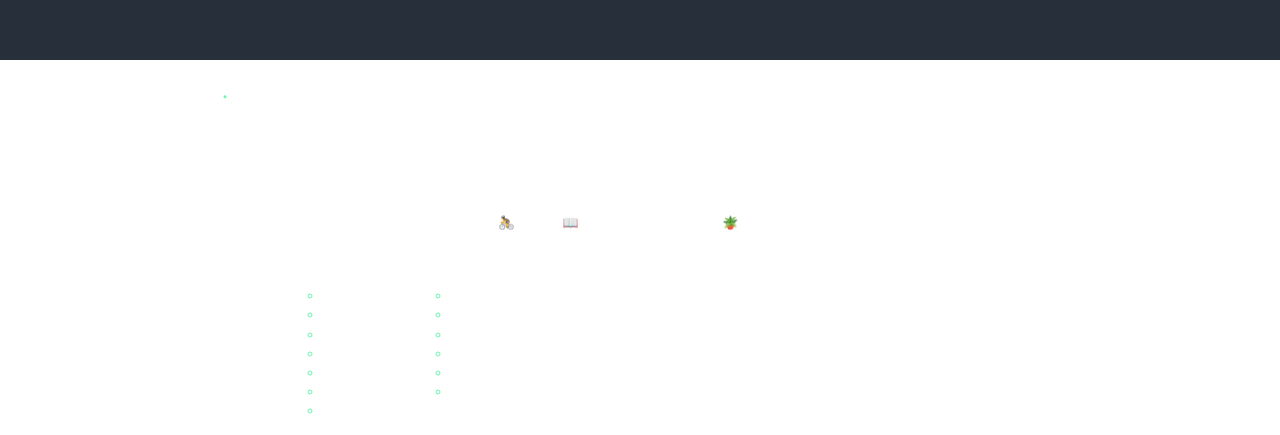
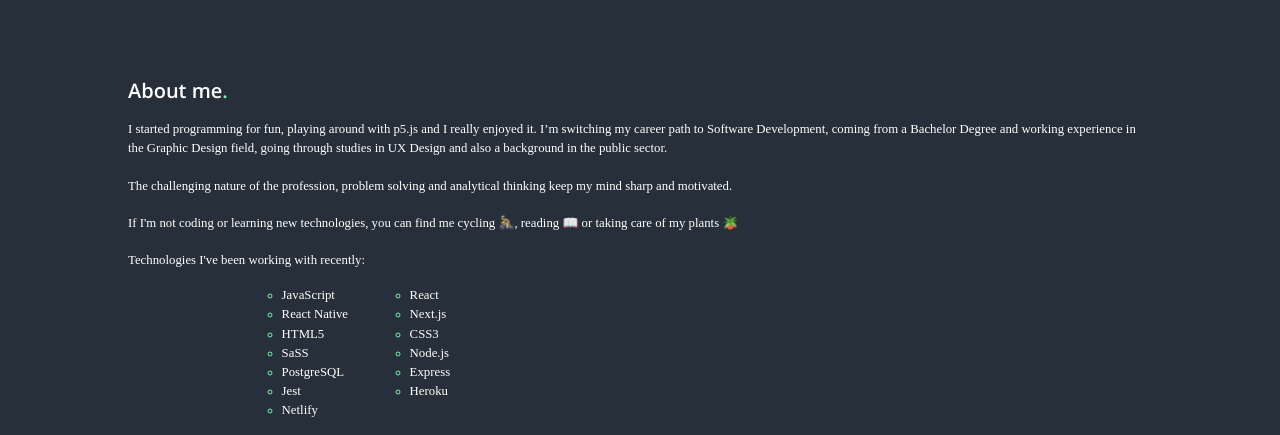
Before and after one commit to ismaelpaul/portfolio, a Next.js app: page / in a window 1280 px wide. Shown: the part 740-1175 px from the top of the page. Built offline with nearby package versions, Linux system fonts and the light colour scheme.

Commit message:
Add background color body tag and ul margin 0

```diff
--- a/styles/globals.css
+++ b/styles/globals.css
@@ -34,8 +34,13 @@
 		url('../public/fonts/OpenSans-Bold.ttf') format('ttf');
 }
 
+body {
+	background-color: #272f3a;
+}
+
 html,
 body,
+ul,
 p,
 h1 {
 	padding: 0;
```
